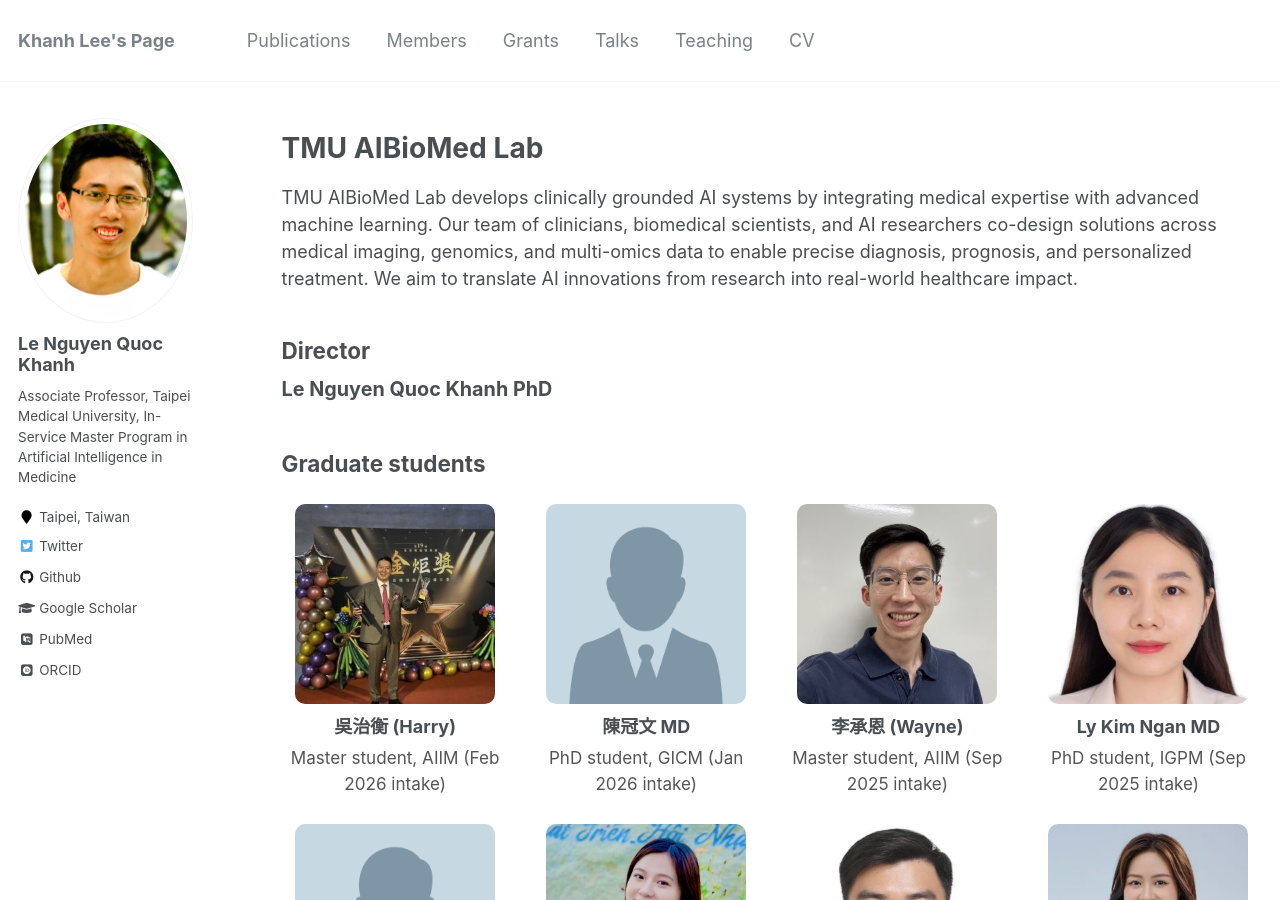
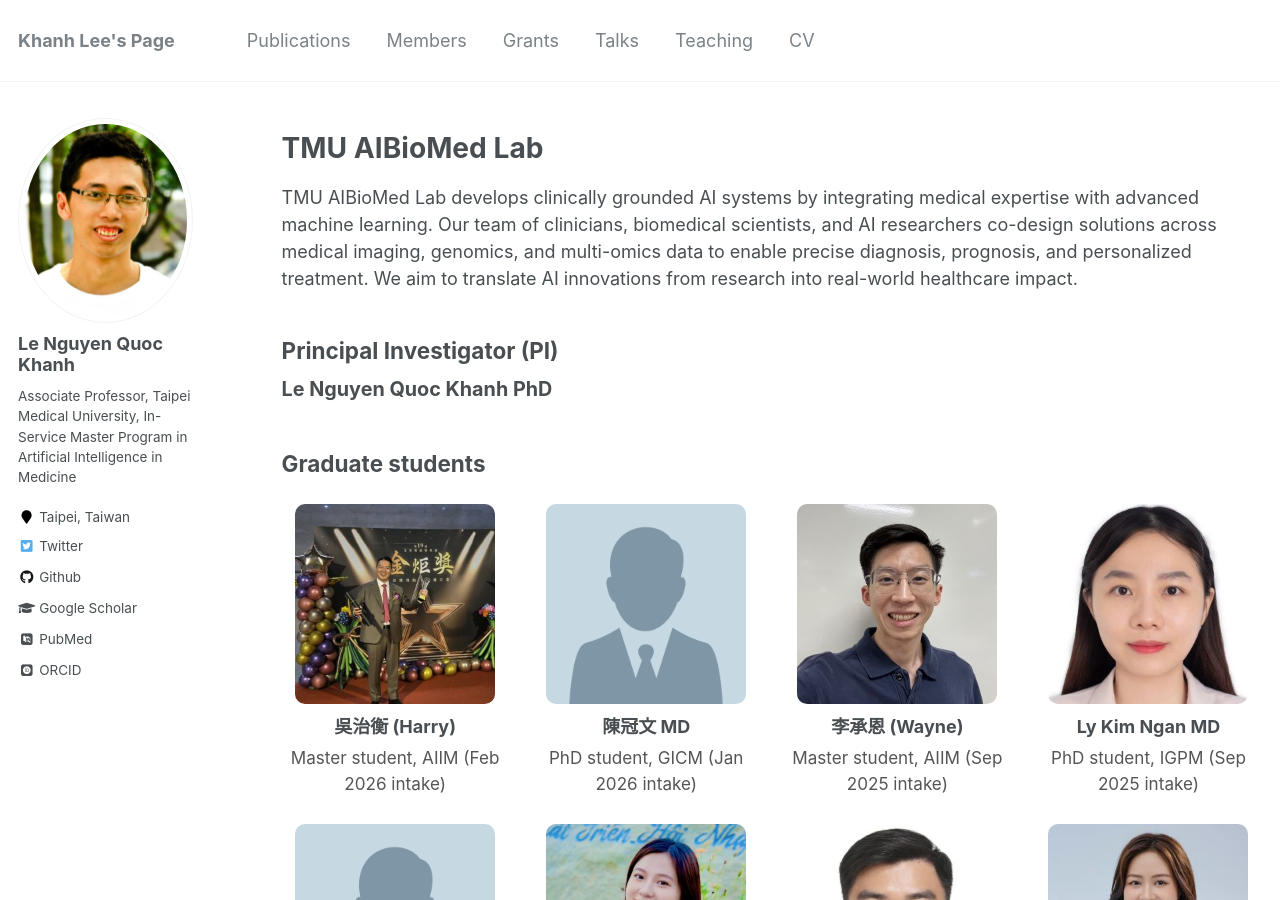
Before and after one commit to khanhlee/khanhlee.github.io, a Jekyll site: the page built from _pages/member.md, in a window 1280 px wide and 900 px high. Built offline with Jekyll 4.4.1, drawn with Linux system fonts in a browser that asks for light colours; some web fonts are replaced.

Commit message:
Update member.md

```diff
--- a/_pages/member.md
+++ b/_pages/member.md
@@ -67,7 +67,7 @@ author_profile: true
 
 TMU AIBioMed Lab develops clinically grounded AI systems by integrating medical expertise with advanced machine learning. Our team of clinicians, biomedical scientists, and AI researchers co-design solutions across medical imaging, genomics, and multi-omics data to enable precise diagnosis, prognosis, and personalized treatment. We aim to translate AI innovations from research into real-world healthcare impact.
 
-## Director
+## Principal Investigator (PI)
 
 <div class="pi-name">Le Nguyen Quoc Khanh PhD</div>
 
```
